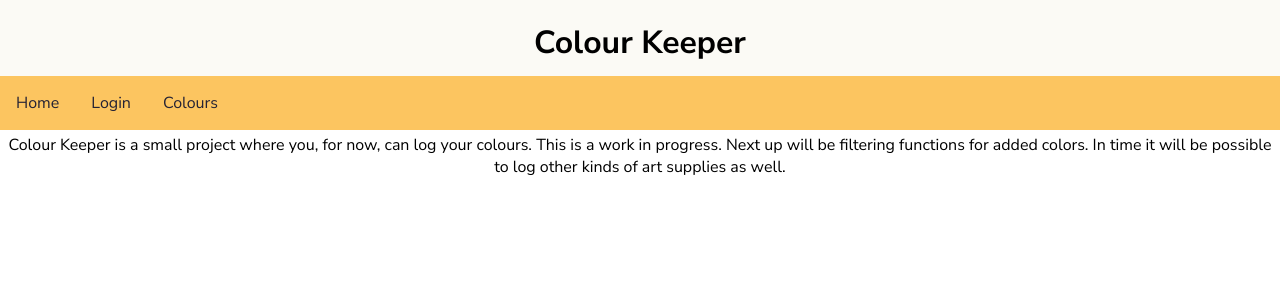
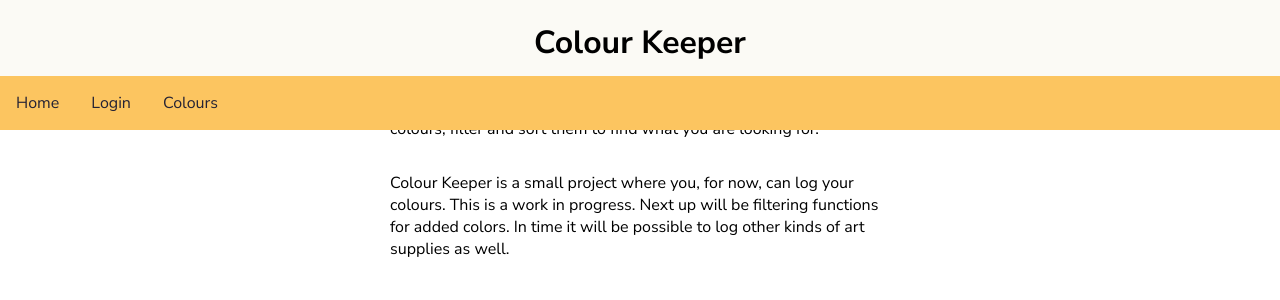
Before and after one commit to jessworks/colour-keeper, a React (Vite) app in the folder frontend/: page / in a window 1280 px wide. Shown: the top 300 px of the page. Built offline with nearby package versions, Linux system fonts and the light colour scheme; no server answers.

Commit message:
feat: styling welcome msg

```diff
--- a/frontend/src/pages/Home.tsx
+++ b/frontend/src/pages/Home.tsx
@@ -4,8 +4,9 @@ import { WelcomeMsg } from "../components/Welcome";
 export const Home = () => {
     return (
         <div className="home-page">
-            <WelcomeMsg />
-
+            <div className="welcome-container">
+                <WelcomeMsg />
+            </div>
         </div>
     )
 }
--- a/frontend/src/styles/_globals.scss
+++ b/frontend/src/styles/_globals.scss
@@ -1,4 +1,5 @@
 @import './variables';
+
 
 #root {
   padding: 0 !important;
@@ -18,7 +19,7 @@ main {
   flex-direction: column;
 }
 
-//buttons
+
 button {
   height: 44px;
   border-radius: 5px;
--- a/frontend/src/styles/pages/home.scss
+++ b/frontend/src/styles/pages/home.scss
@@ -5,3 +5,15 @@
     background-color: $light-grey;
 }
 */
+
+.welcome-container {
+    display: flex;
+    justify-content: center;
+    align-items: center;
+    flex-direction: column;
+    width: 70%;
+    min-width: 250px;
+    max-width: 500px;
+    margin: 0 auto;
+    text-align: left;
+}
```
